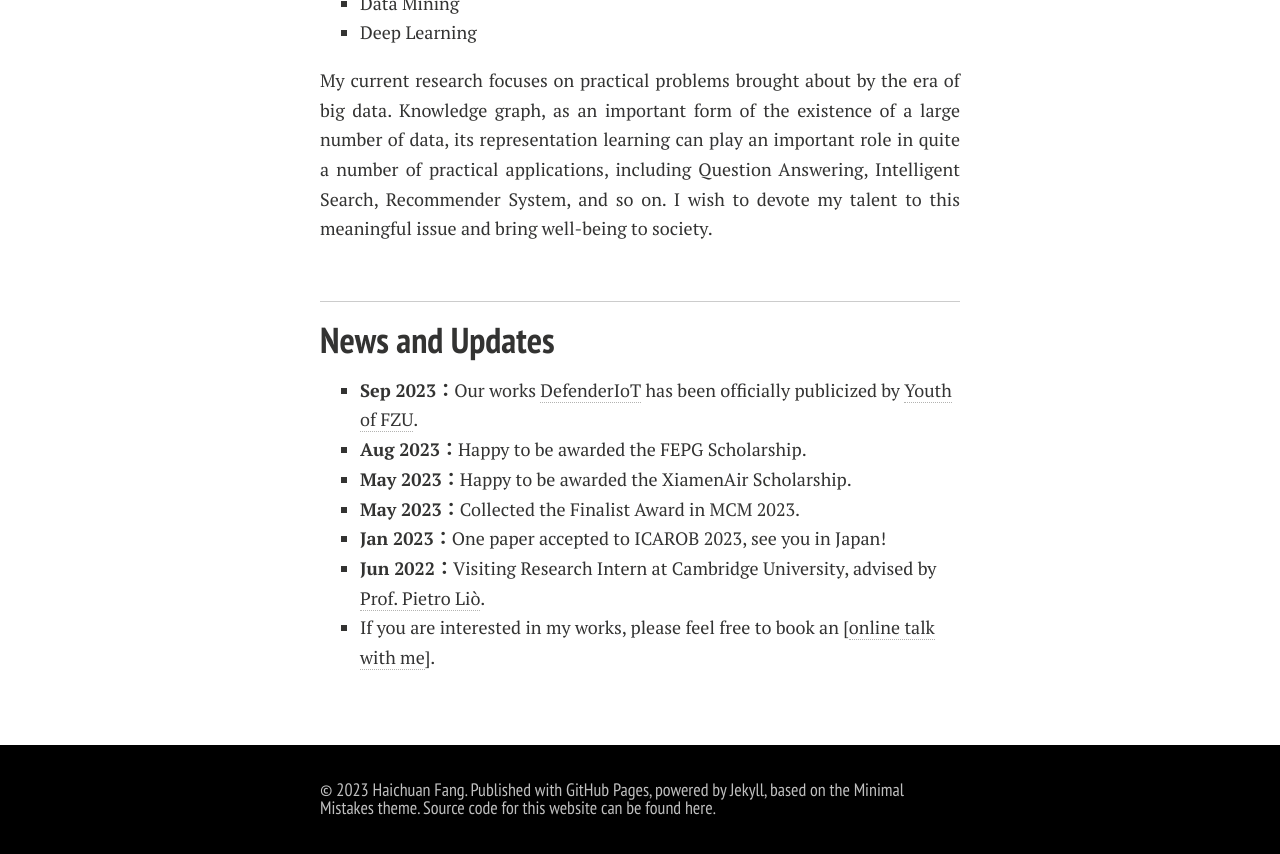
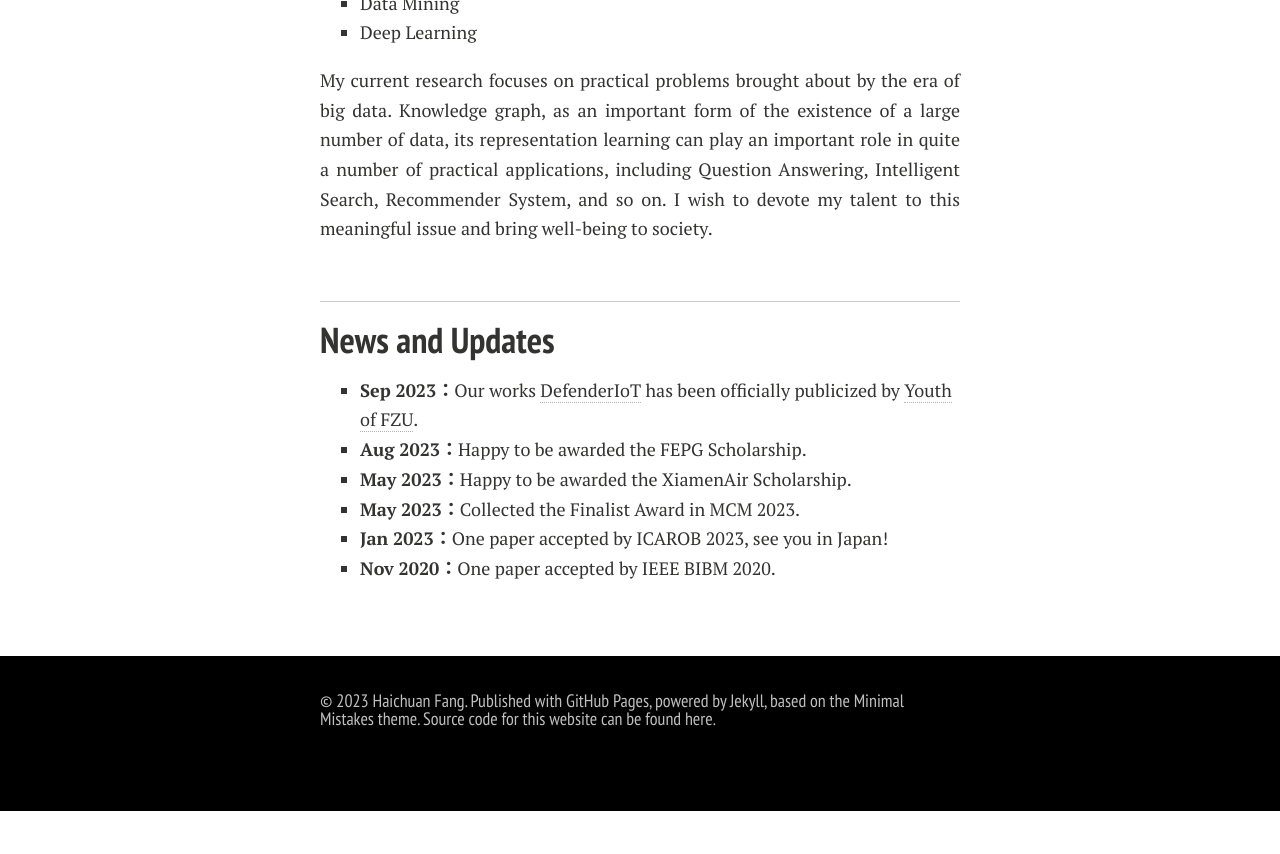
Before and after one commit to wywsunflower/wywsunflower.github.io, a Jekyll site: the page built from index.md, in a window 1280 px wide and 900 px high, scrolled down 894 px. Shown: the top 854 px of the window. Built offline with Jekyll 4.4.1, drawn with Linux system fonts in a browser that asks for light colours; nearby versions of some CDN libraries; comment, search, counter and statistics services are not loaded; a style sheet for code colours, icons or effects is not loaded; our own code applies the rules of GitHub Pages for plain Markdown files; after the commit the page ends 1705 px from its top, so only the background shows below that.

Commit message:
Update index.md

```diff
--- a/index.md
+++ b/index.md
@@ -35,8 +35,6 @@ I am a senior student majoring in **Automation** at Fuzhou University and **Robo
 - Data Mining
 - Deep Learning
 <p align="justify">My current research focuses on practical problems brought about by the era of big data. Knowledge graph, as an important form of the existence of a large number of data, its representation learning can play an important role in quite a number of practical applications, including Question Answering, Intelligent Search, Recommender System, and so on. I wish to devote my talent to this meaningful issue and bring well-being to society.</p>
-
-
 <br>
 
 ---
@@ -47,6 +45,5 @@ I am a senior student majoring in **Automation** at Fuzhou University and **Robo
 - **Aug 2023：**Happy to be awarded the FEPG Scholarship.
 - **May 2023：**Happy to be awarded the XiamenAir Scholarship.
 - **May 2023：**Collected the Finalist Award in MCM 2023.
-- **Jan 2023：**One paper accepted to ICAROB 2023, see you in Japan!
-- **Jun 2022：**Visiting Research Intern at Cambridge University, advised by [Prof. Pietro Liò](https://www.cl.cam.ac.uk/~pl219/ ).
-- If you are interested in my works, please feel free to book an [[online talk with me](https://calendly.com/lancecai/meet-with-lance)].
+- **Jan 2023：**One paper accepted by ICAROB 2023, see you in Japan!
+- **Nov 2020：**One paper accepted by IEEE BIBM 2020.
```
